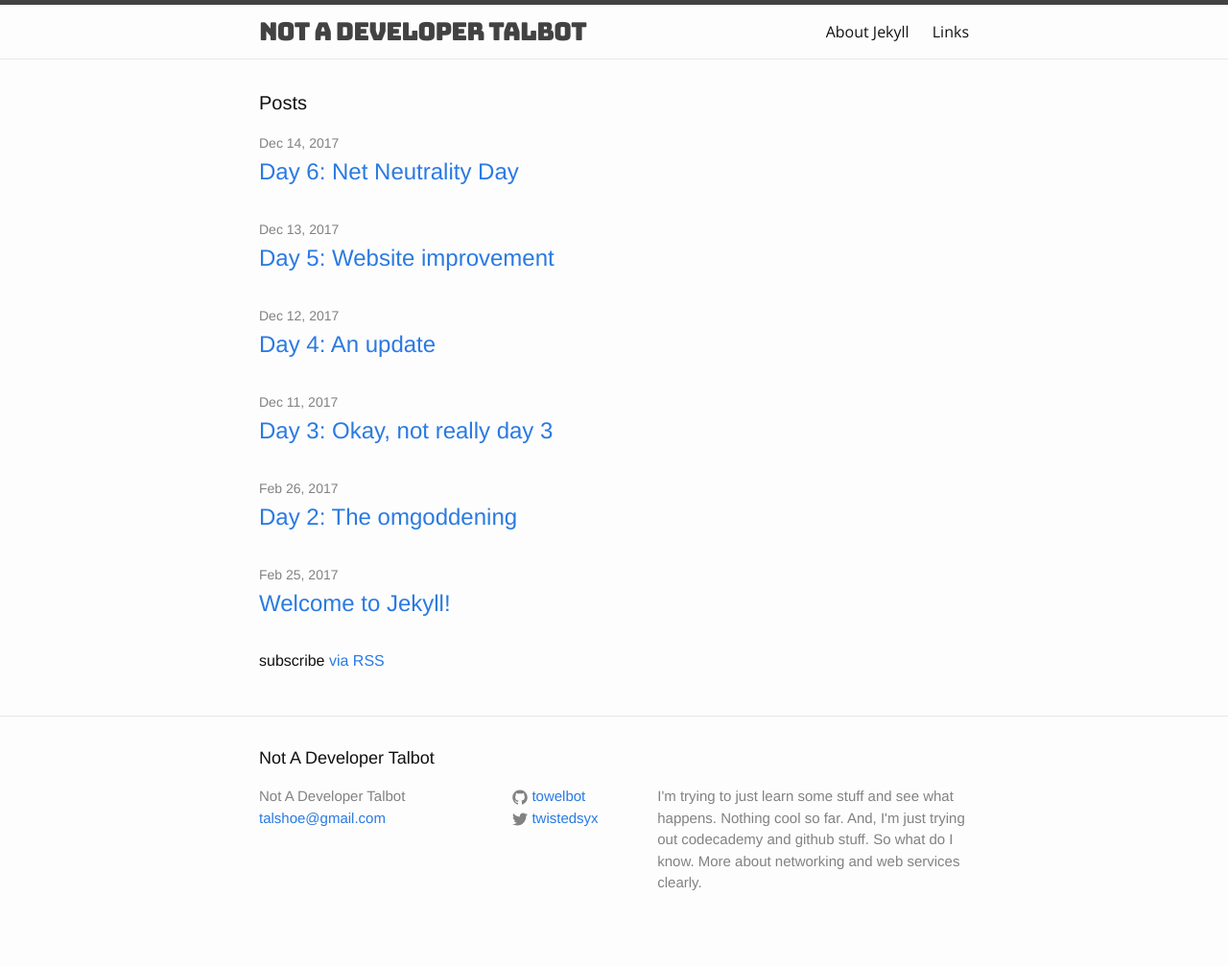
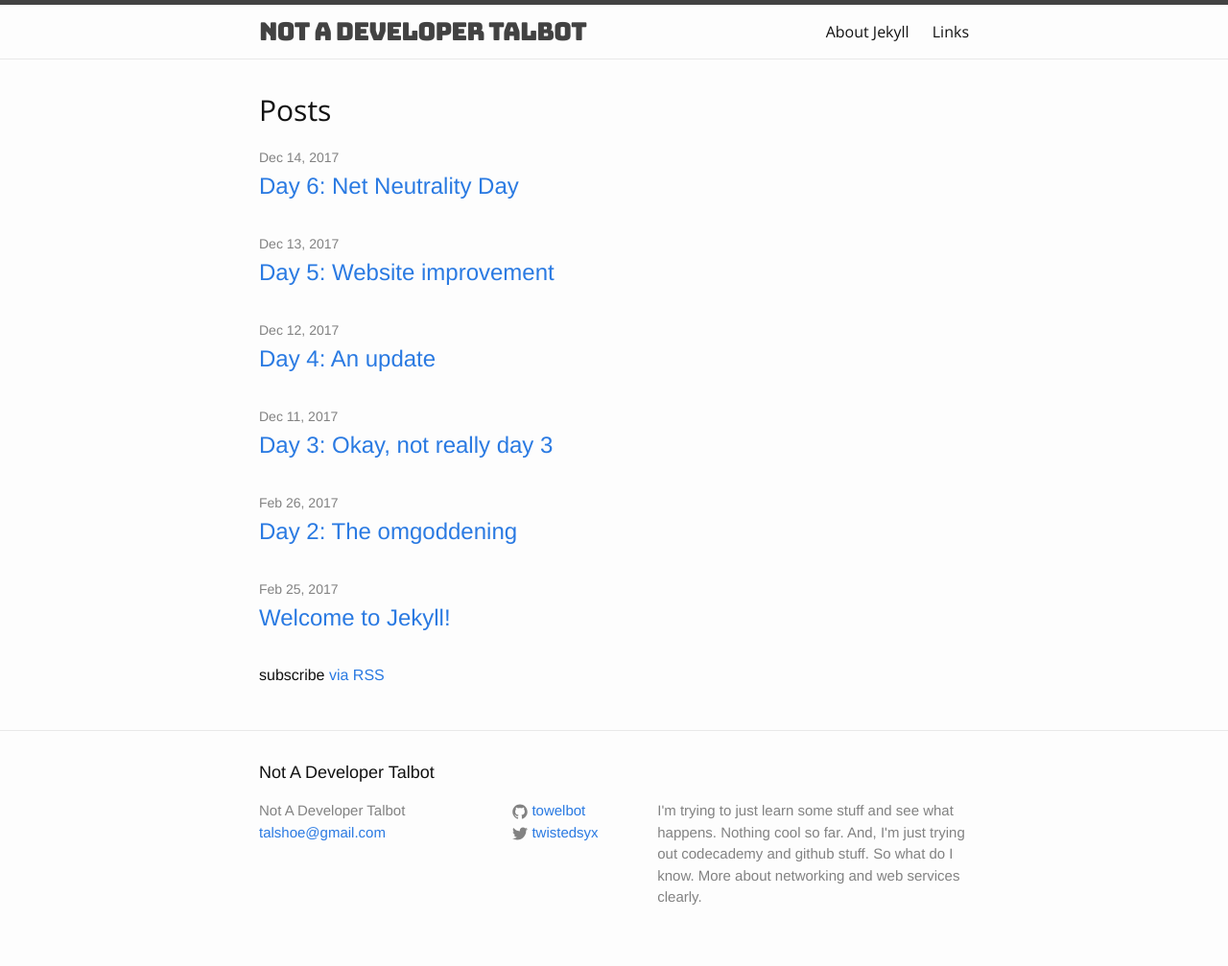
Before and after one commit to towelbot/towelbot.github.io, a Jekyll site: the page built from index.html, in a window 1280 px wide. Shown: the whole page at 96% size. Built offline with Jekyll 4.4.1, drawn with Linux system fonts in a browser that asks for light colours.

Commit message:
.page-heading font adjustment

```diff
--- a/_sass/_layout.scss
+++ b/_sass/_layout.scss
@@ -174,7 +174,8 @@
 }
 
 .page-heading {
-    font-size: 20px;
+    font-size: 30px;
+    font-family: 'Open Sans', sans-serif;
 }
 
 .post-list {
```
